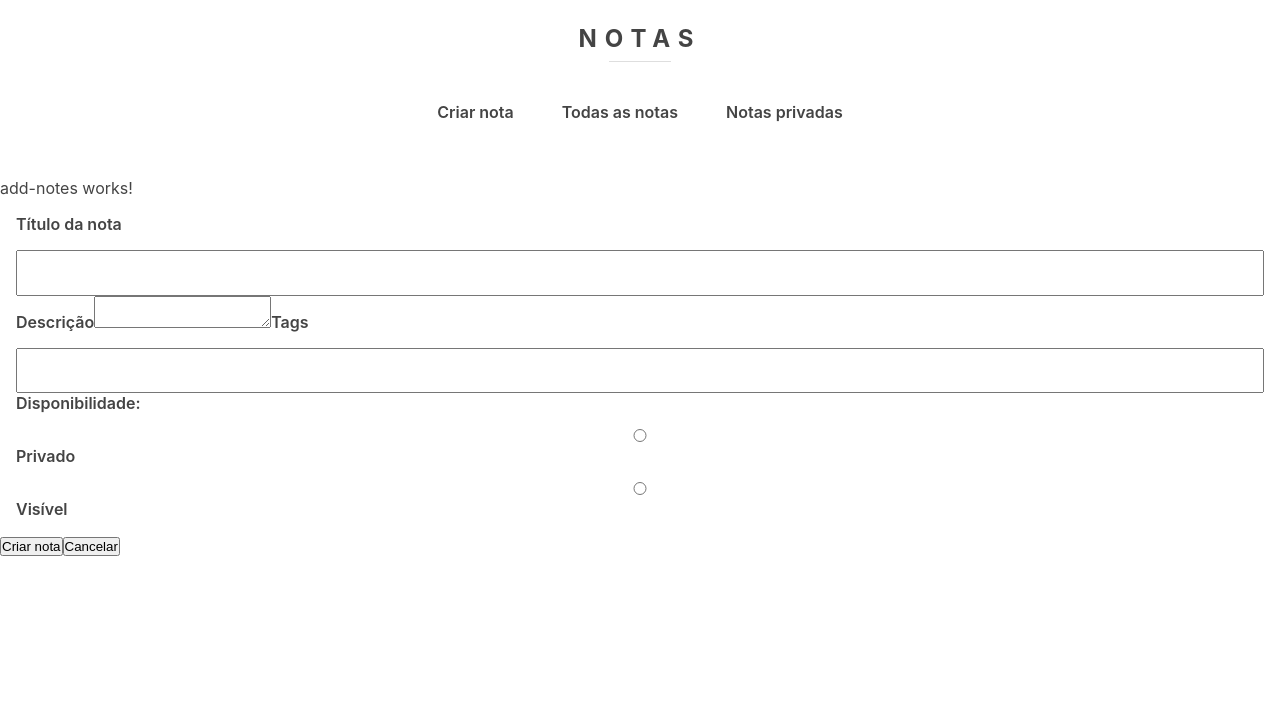
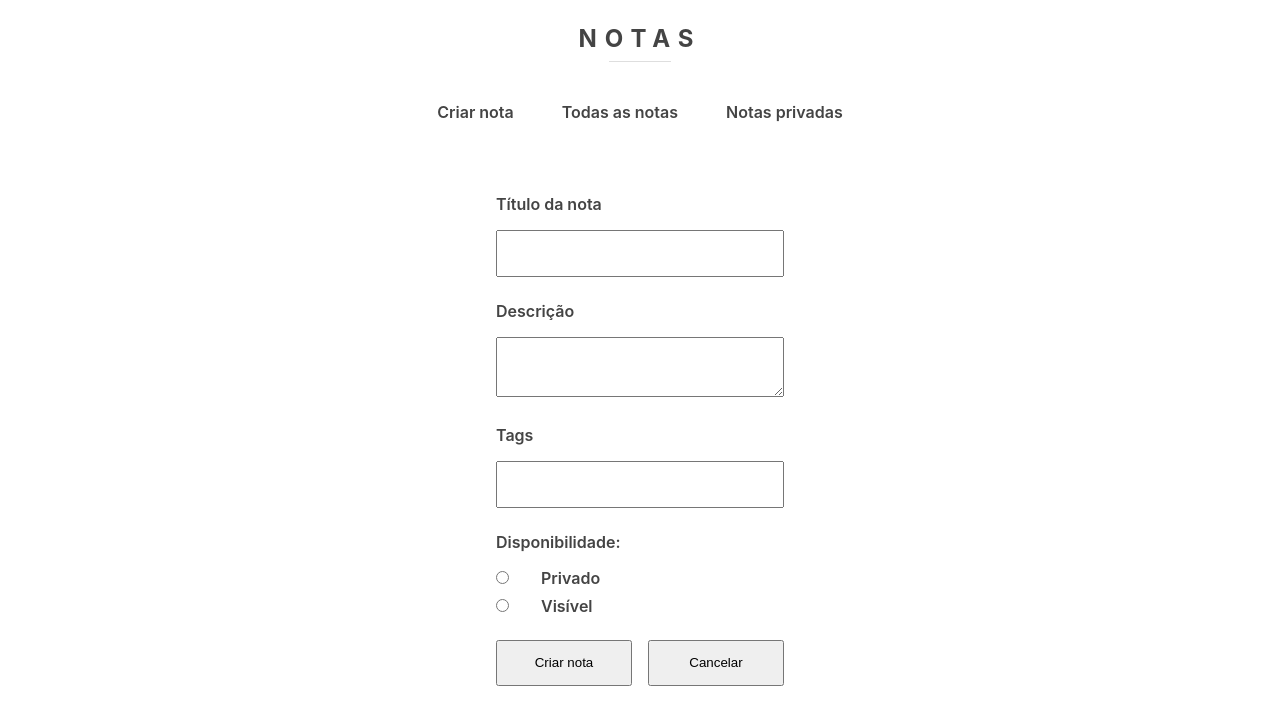
Before and after one commit to lucianesantcs/privateDesk, an Angular app: page /notes/add-notes in a window 1280 px wide. Shown: the top 724 px of the page. Built offline with nearby package versions, Linux system fonts and the light colour scheme.

Commit message:
fix & refactor: editado estilo formulário adicionar notas e troca para reactive forms

```diff
--- a/src/app/notes/add-notes/add-notes.component.html
+++ b/src/app/notes/add-notes/add-notes.component.html
@@ -1,21 +1,40 @@
-<p>add-notes works!</p>
-<form>
+<main class="container">
+  <form [formGroup]="form" (ngSubmit)="createNote()">
+    <div class="input-group">
       <label for="title">Título da nota</label>
-    <input type="text" id="title" name="title" [(ngModel)]="note.title" />
+      <input type="text" id="title" formControlName="title" />
+      <app-field-error-message [showError]="checkValidTouched('title')" errorMessage="Título obrigatório.">
+      </app-field-error-message>
+    </div>
 
+    <div class="input-group">
       <label for="description">Descrição</label>
-    <textarea id="description" name="description" [(ngModel)]="note.description"></textarea>
+      <textarea id="description" formControlName="description"></textarea>
+    </div>
 
+    <div class="input-group">
       <label for="tags">Tags</label>
-    <input type="text" id="tags" name="tags" [(ngModel)]="note.tags" />
+      <input type="text" id="tags" formControlName="tags" />
+    </div>
 
+    <div class="input-group">
       <label>Disponibilidade:</label>
-    <input type="radio" id="yes" value="true" name="isPrivate" ngModel>
+      <div class="input-radio">
+        <input type="radio" id="yes" value="true" formControlName="isPrivate">
         <label for="yes">Privado</label>
+      </div>
 
-    <input type="radio" id="no" value="false" name="isPrivate" ngModel>
+      <div class="input-radio">
+        <input type="radio" id="no" value="false" formControlName="isPrivate">
         <label for="no">Visível</label>
+      </div>
+      <app-field-error-message [showError]="checkValidTouched('isPrivate')" errorMessage="Marque uma opção.">
+      </app-field-error-message>
+    </div>
 
+    <div class="input-group">
+      <app-button>Criar nota</app-button>
+      <app-button (click)="cancel()">Cancelar</app-button>
+    </div>
   </form>
-<button (click)="createNote()">Criar nota</button>
-<button (click)="cancel()">Cancelar</button>
+</main>
--- a/src/app/notes/add-notes/add-notes.component.scss
+++ b/src/app/notes/add-notes/add-notes.component.scss
@@ -0,0 +1,28 @@
+@import "includes";
+
+.container {
+  @include grid(16);
+
+  form {
+    @include grid-column-start(7);
+    @include grid-column-span(4);
+
+    .input-group:last-of-type {
+      @include grid(2, 1rem);
+    }
+
+    .input-radio {
+      display: flex;
+      align-items: center;
+      gap: 2rem;
+
+      &:first-of-type {
+        margin: 1rem 0 0.5rem;
+      }
+
+      input {
+        width: auto;
+      }
+    }
+  }
+}
--- a/src/app/notes/add-notes/add-notes.component.ts
+++ b/src/app/notes/add-notes/add-notes.component.ts
@@ -1,4 +1,5 @@
 import { Component, OnInit } from '@angular/core';
+import { FormBuilder, FormGroup, Validators } from '@angular/forms';
 import { Router } from '@angular/router';
 import { Notes } from '../notes.model';
 import { NotesService } from '../notes.service';
@@ -9,6 +10,7 @@ import { NotesService } from '../notes.service';
   styleUrls: ['./add-notes.component.scss']
 })
 export class AddNotesComponent implements OnInit {
+  form: FormGroup;
 
   createdAt = new Date().getTime().toString();
 
@@ -20,20 +22,36 @@ export class AddNotesComponent implements OnInit {
     isPrivate: false,
   }
 
-  constructor(private notesService: NotesService, private router: Router) { }
+  constructor(private notesService: NotesService, private router: Router, private formBuilder: FormBuilder) { }
 
   ngOnInit(): void {
+    this.form = this.formBuilder.group({
+      title: [null, Validators.required],
+      description: [null],
+      tags: [null],
+      isPrivate: [null, Validators.required],
+    });
   }
 
 
   createNote(): void {
     this.notesService.createNote(this.note).subscribe(() => {
       this.notesService.showMessage('Nota criada com sucesso!')
-      this.router.navigate(['/notes']);
+      this.router.navigate(['/notes/all-notes']);
     })
   }
 
   cancel(): void {
-    this.router.navigate(['/notes']);
+    this.router.navigate(['/notes/all-notes']);
+  }
+
+  checkValidTouched(field) {
+    return !this.form.get(field).valid && (this.form.get(field).touched || this.form.get(field).dirty);
+  }
+
+  classError(field) {
+    return {
+      'has-error': this.checkValidTouched(field),
+    };
   }
 }
--- a/src/app/notes/notes.module.ts
+++ b/src/app/notes/notes.module.ts
@@ -1,6 +1,6 @@
 import { NgModule } from '@angular/core';
 import { CommonModule } from '@angular/common';
-import { FormsModule } from '@angular/forms';
+import { FormsModule, ReactiveFormsModule } from '@angular/forms';
 import { AddNotesComponent } from './add-notes/add-notes.component';
 import { PrivateNotesComponent } from './private-notes/private-notes.component';
 import { NotesComponent } from './notes.component';
@@ -10,7 +10,7 @@ import { SharedModule } from '../shared/shared.module';
 
 @NgModule({
   declarations: [AddNotesComponent, PrivateNotesComponent, NotesComponent, AllNotesComponent],
-  imports: [CommonModule, NotesRoutingModule, FormsModule, SharedModule],
+  imports: [CommonModule, NotesRoutingModule, FormsModule, ReactiveFormsModule, SharedModule],
   exports: [NotesComponent, AllNotesComponent]
 })
 export class NotesModule {}
--- a/src/app/signup/signup.component.scss
+++ b/src/app/signup/signup.component.scss
@@ -10,7 +10,5 @@
     .input-group:last-of-type {
       @include grid(2, 1rem);
     }
-
-
   }
 }
--- a/src/assets/styles/main.scss
+++ b/src/assets/styles/main.scss
@@ -52,7 +52,9 @@ h3 {
 form {
   padding: 1rem;
 
-  input {
+  input, textarea {
+    font-family: -apple-system, BlinkMacSystemFont, "Segoe UI", Roboto, Oxygen,
+      Ubuntu, Cantarell, "Open Sans", "Helvetica Neue", sans-serif;
     width: 100%;
     padding: 1em 1.5em;
     margin: 1rem 0 0 0;
```
Lines whose indentation alone changed are shown as unchanged.
